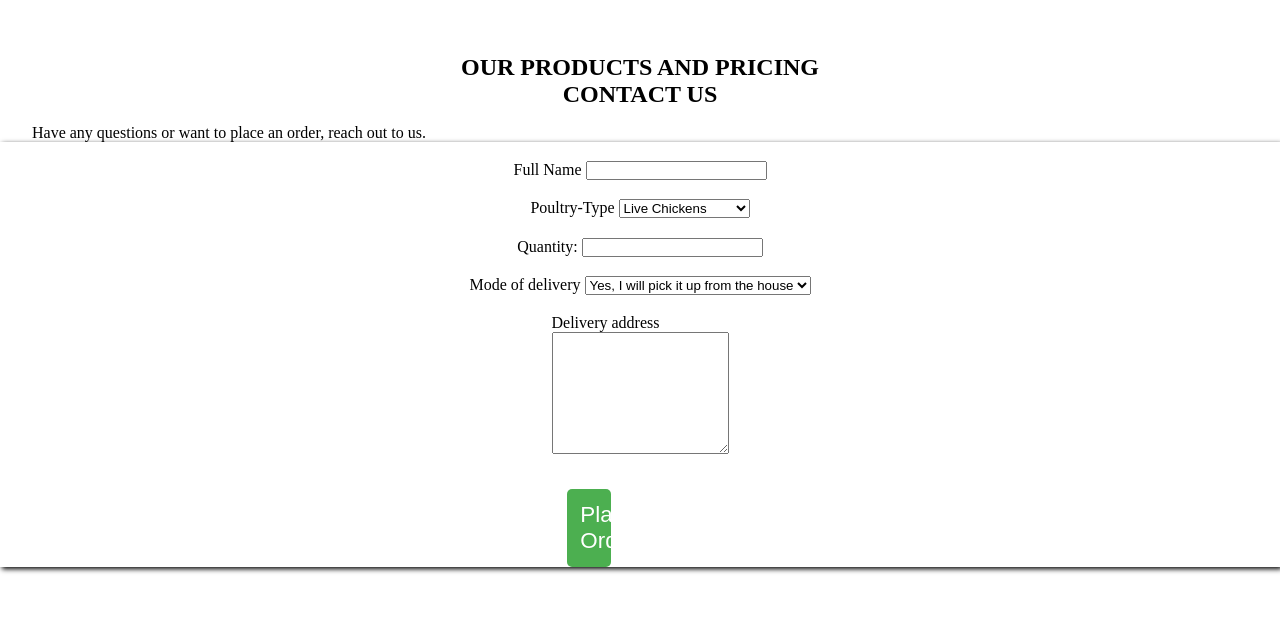
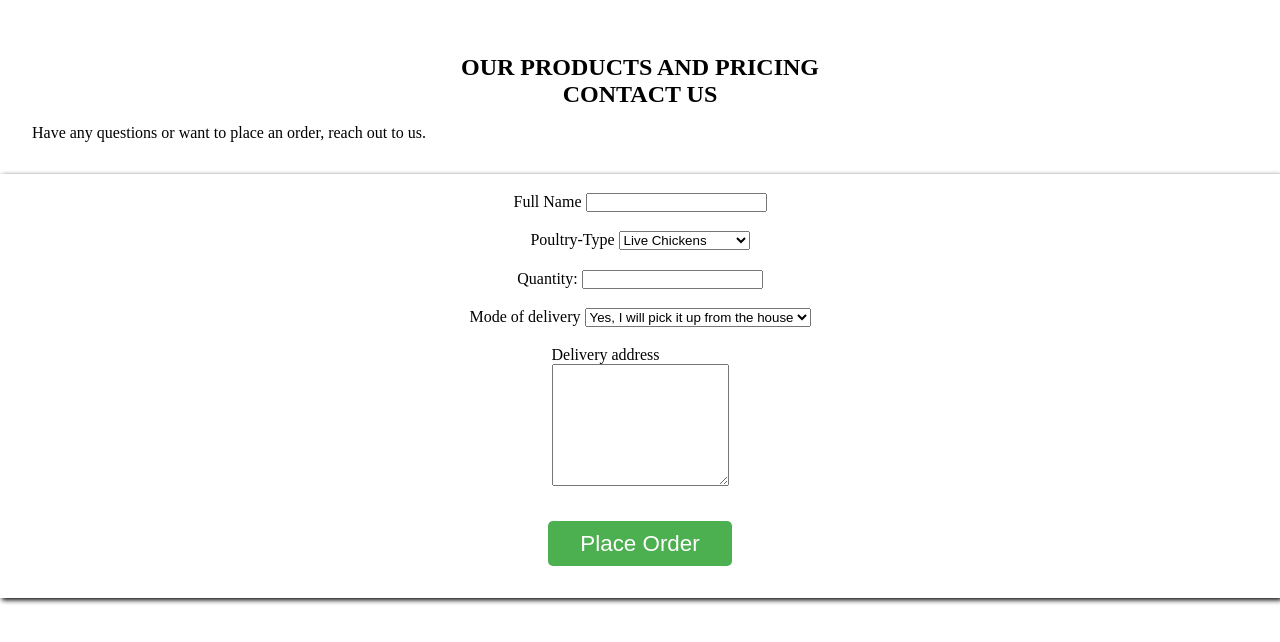
Before and after one commit to Ere-yiga/Abigee-Mega-Frozen, a plain HTML site: page index.html in a window 1280 px wide. Shown: the part 1258-1900 px from the top of the page. Drawn offline with Linux system fonts and the light colour scheme.

Commit message:
worked on my page

```diff
--- a/index.html
+++ b/index.html
@@ -78,7 +78,7 @@
                     <textarea name="delivery" id="delivery" rows="8"></textarea> <br>
                 </div>
 
-                <div>
+                <div class="order">
                     <button type="submit">Place Order</button>
                 </div>
             </form>
--- a/style.css
+++ b/style.css
@@ -119,6 +119,7 @@ form{
     min-width: 80%;
     box-shadow: 2px 2px 5px;
     justify-content: center;
+    margin: 2rem auto;
 }
 
 div{
@@ -129,14 +130,15 @@ button{
     margin-top: 1rem;
     background-color: var(--header);
     background-color: var(--header);
-    width: 30%;
+    width: 100%;
     text-align: center;
     color: #fff;
-    padding: .8rem;
+    padding: .6rem 2rem;
     border-radius: 5px;
     font-size: 1.4rem;
     margin-top: 1rem;
     border: none;
+    margin-bottom: 2rem;
 }
 
 footer{
```
